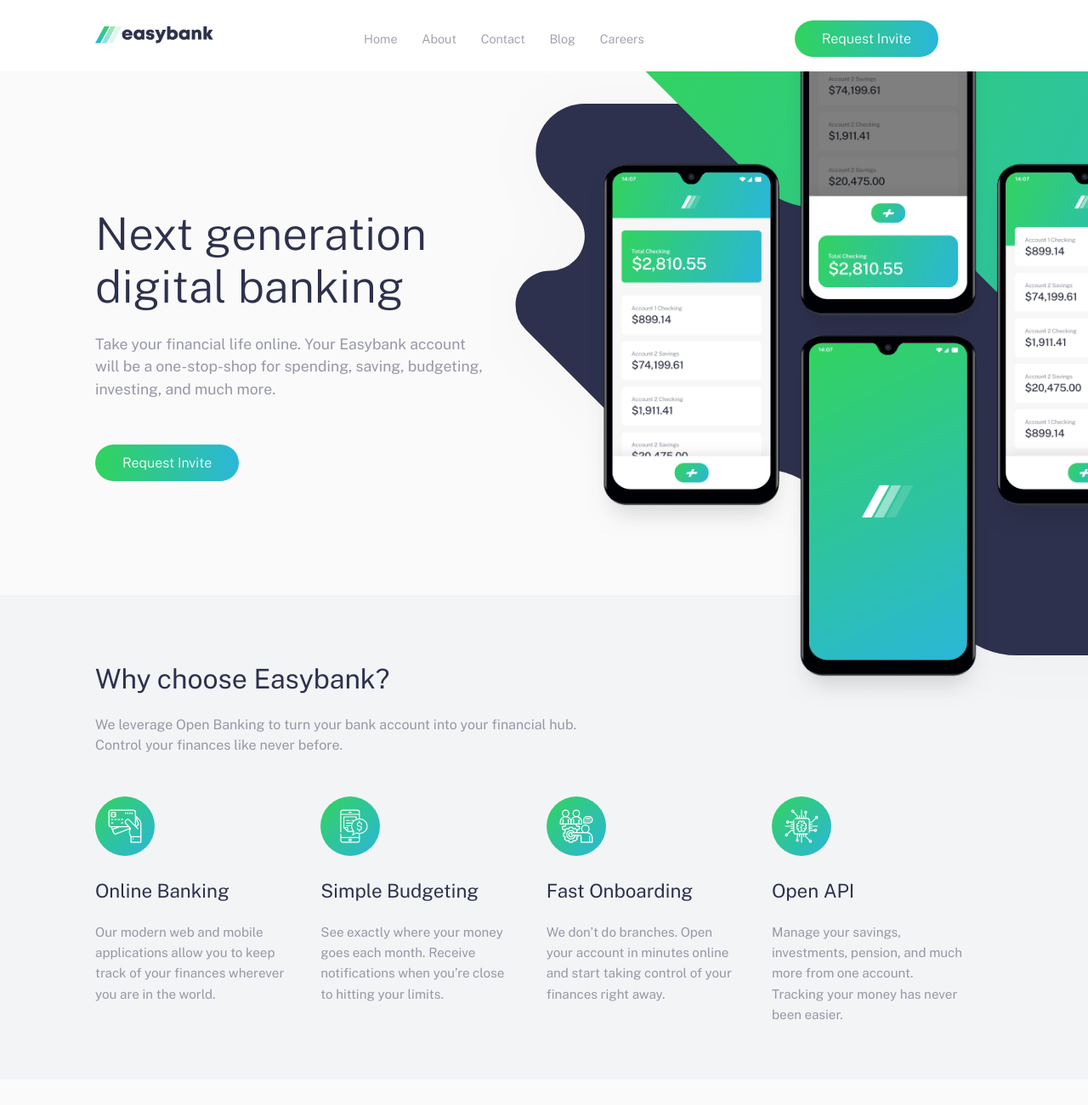
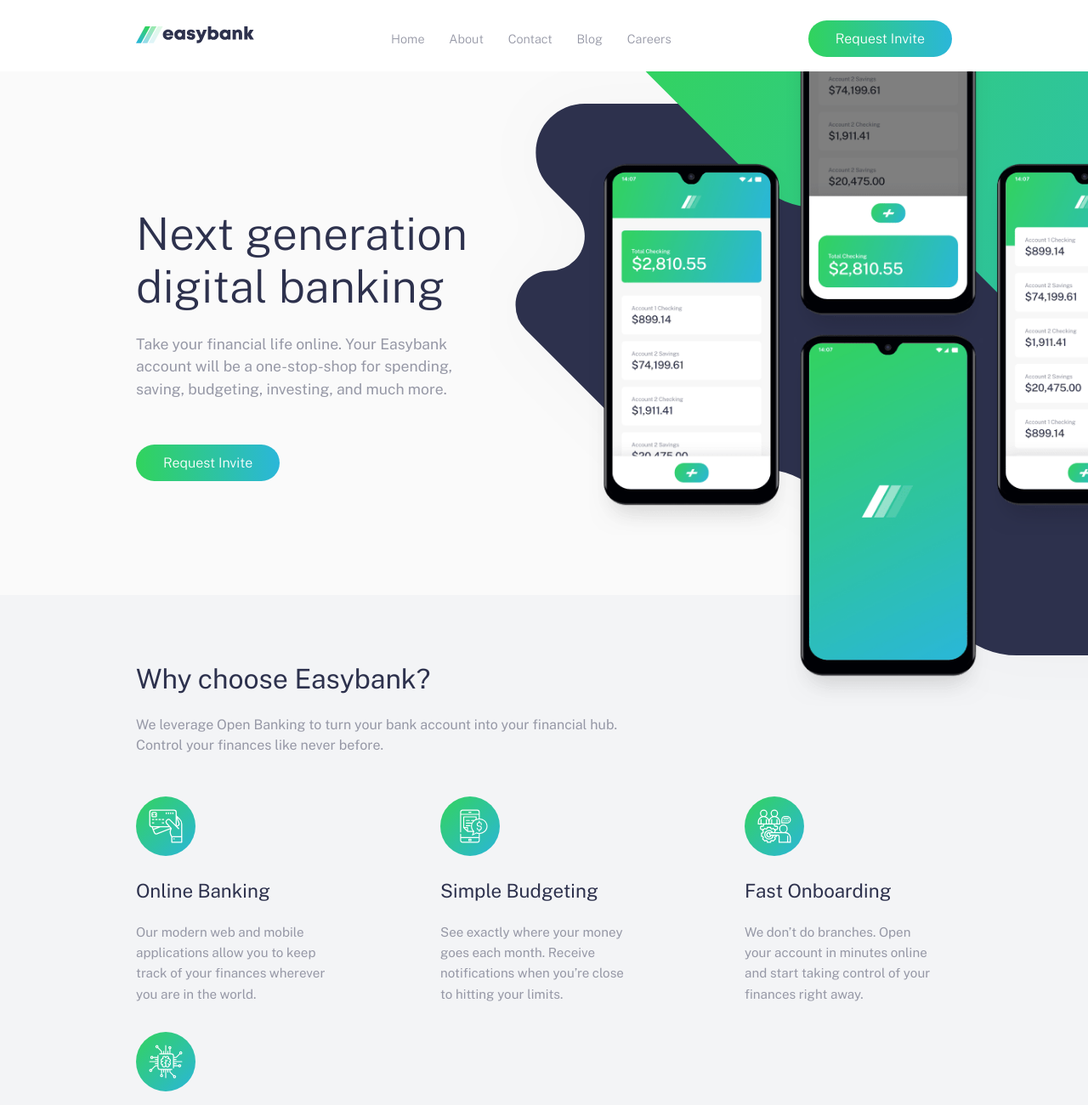
Before and after one commit to gomezlucas/FrMentor17, a plain HTML site: page index.html in a window 1280 px wide. Shown: the top 1300 px of the page at 85% size. Drawn offline with nearby package versions, Linux system fonts and the light colour scheme.

Commit message:
design fixed

```diff
--- a/style.css
+++ b/style.css
@@ -48,7 +48,7 @@ body {
   justify-content: space-between;
   align-items: baseline;
   background-color: var(--white);
-  padding: 1.5rem 11rem 0rem 7rem;
+  padding: 1.5rem 10rem 0rem 10rem;
 }
 .nav__list {
   display: flex;
@@ -193,7 +193,7 @@ body {
 
 .header__info {
   width: 45%;
-  padding-left: 7rem;
+  padding-left: 10rem;
   align-self: flex-start;
   margin-top: 10rem;
 }
@@ -290,7 +290,7 @@ body {
 .features {
   background-color: var(--lightGrayishBlue);
   display: flex;
-  padding: 5rem 8rem 2rem 7rem;
+  padding: 5rem 10rem 2rem 10rem;
   flex-direction: column;
   position: relative;
   top: -250px;
@@ -393,7 +393,7 @@ body {
 
 .articles{
     background-color: var(--veryLightGray);
-      padding: 5rem 8rem 4rem 7rem;
+      padding: 5rem 10rem 4rem 10rem;
       margin-top:-250px;
       ;
 
@@ -484,7 +484,7 @@ body {
 
 .footer {
   background-color: var(--darkBlue);
-  padding: 3rem 11rem 2rem 7rem;
+  padding: 3rem 10rem 2rem 10rem;
   color: var(--white);
   display: grid;
   position: relative;
```
Also changed, not shown: index.html (+2 -0 lines).
